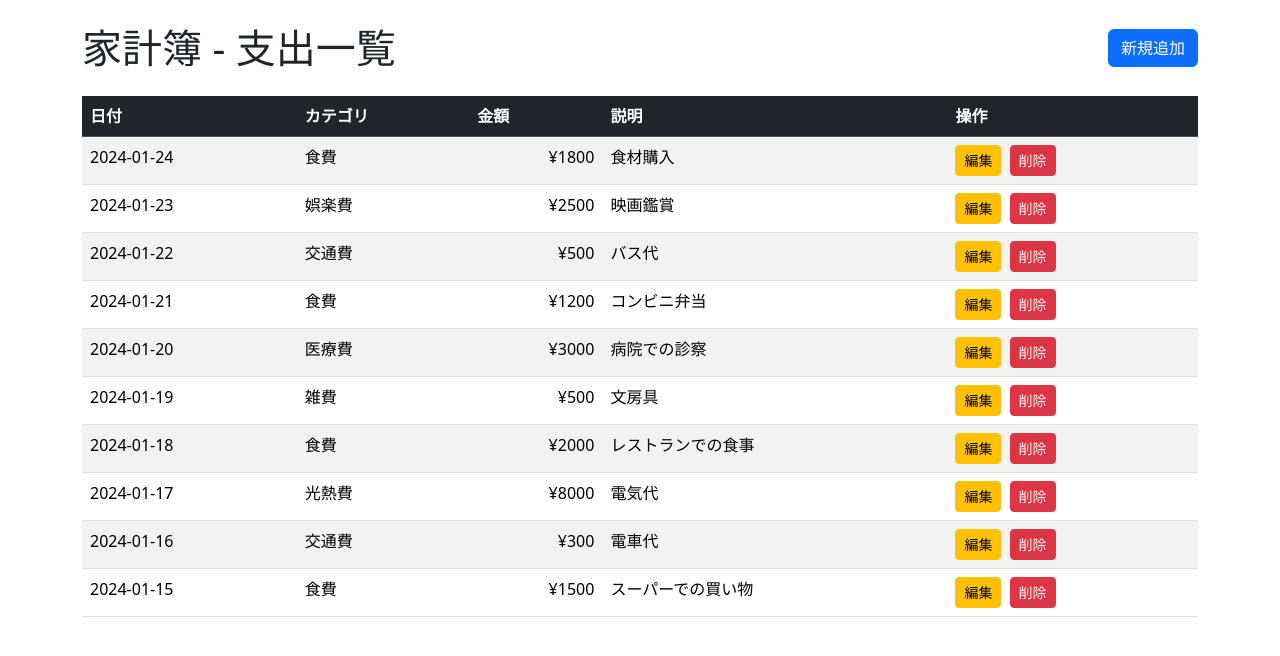
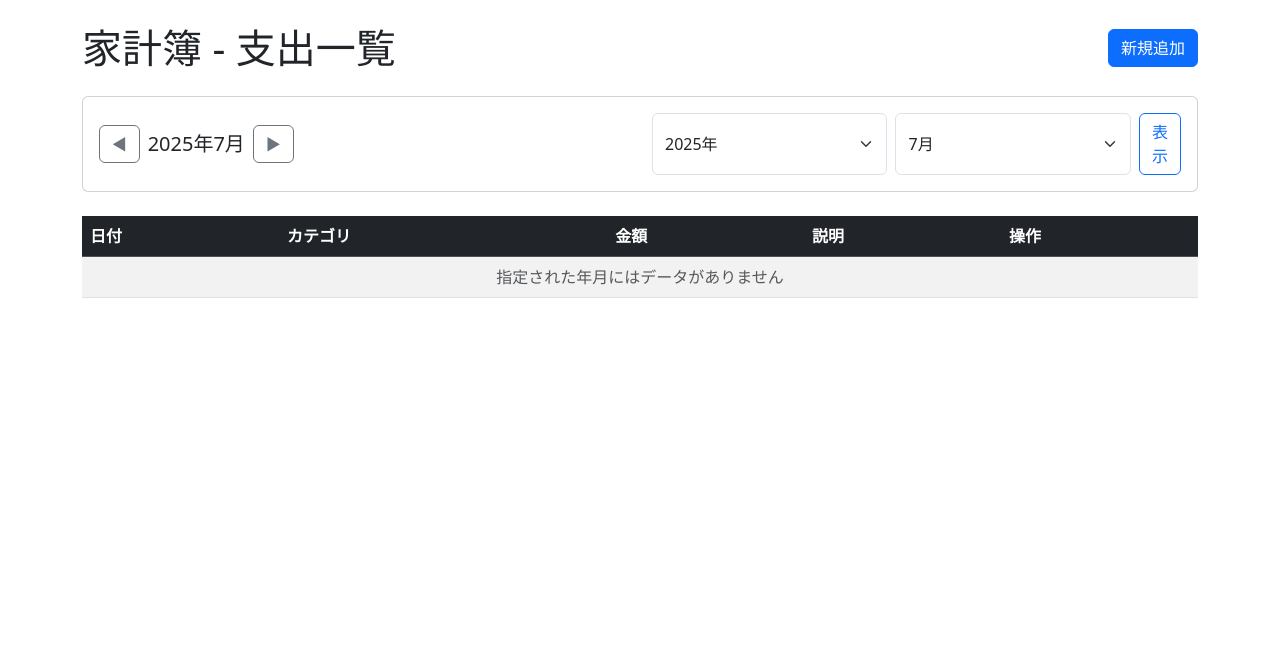
Before and after one commit to TakuyaFukumura/household-management, a Spring Boot app: page / in a window 1280 px wide. Shown: the part 58-714 px from the top of the page. Run offline with Spring Boot 4, Linux system fonts and the light colour scheme; data comes from the database, SQL or seed files in the repository.

Commit message:
指定年月のデータのみ表示する機能を実装 - 年月フィルタリング、ナビゲーションボタン、ドロップダウン選択に対応
Co-authored-by: TakuyaFukumura <53442938+TakuyaFukumura@users.noreply.github.com>

```diff
--- a/pom.xml
+++ b/pom.xml
@@ -5,7 +5,7 @@
 
     <groupId>com.example</groupId>
     <artifactId>household-management</artifactId>
-    <version>0.11.0</version>
+    <version>0.12.0</version>
 
     <parent>
         <groupId>org.springframework.boot</groupId>
--- a/src/main/java/com/example/controller/HouseholdExpenseController.java
+++ b/src/main/java/com/example/controller/HouseholdExpenseController.java
@@ -11,6 +11,7 @@ import org.springframework.web.bind.annotation.ModelAttribute;
 import org.springframework.web.bind.annotation.PathVariable;
 import org.springframework.web.bind.annotation.PostMapping;
 import org.springframework.web.bind.annotation.RequestMapping;
+import org.springframework.web.bind.annotation.RequestParam;
 
 import java.beans.PropertyEditorSupport;
 import java.time.LocalDate;
@@ -39,11 +40,36 @@ public class HouseholdExpenseController {
         });
     }
 
-    // 家計簿一覧表示
+    // 家計簿一覧表示（年月フィルタリング対応）
     @GetMapping
-    public String listExpenses(Model model) {
-        List<HouseholdExpense> expenses = householdExpenseService.getAllExpenses();
+    public String listExpenses(
+            @RequestParam(value = "year", required = false) Integer year,
+            @RequestParam(value = "month", required = false) Integer month,
+            Model model) {
+
+        // 年月が指定されていない場合は現在月を使用
+        LocalDate targetDate;
+        if (year == null || month == null) {
+            targetDate = LocalDate.now();
+        } else {
+            targetDate = LocalDate.of(year, month, 1);
+        }
+
+        List<HouseholdExpense> expenses = householdExpenseService.getExpensesByYearAndMonth(
+                targetDate.getYear(), targetDate.getMonthValue());
+
         model.addAttribute("expenses", expenses);
+        model.addAttribute("currentYear", targetDate.getYear());
+        model.addAttribute("currentMonth", targetDate.getMonthValue());
+
+        // 前月・次月の計算
+        LocalDate prevMonth = targetDate.minusMonths(1);
+        LocalDate nextMonth = targetDate.plusMonths(1);
+        model.addAttribute("prevYear", prevMonth.getYear());
+        model.addAttribute("prevMonth", prevMonth.getMonthValue());
+        model.addAttribute("nextYear", nextMonth.getYear());
+        model.addAttribute("nextMonth", nextMonth.getMonthValue());
+
         return "expenses/list";
     }
 
--- a/src/main/java/com/example/repository/HouseholdExpenseRepository.java
+++ b/src/main/java/com/example/repository/HouseholdExpenseRepository.java
@@ -2,6 +2,8 @@ package com.example.repository;
 
 import com.example.entity.HouseholdExpense;
 import org.springframework.data.jpa.repository.JpaRepository;
+import org.springframework.data.jpa.repository.Query;
+import org.springframework.data.repository.query.Param;
 import org.springframework.stereotype.Repository;
 
 import java.util.List;
@@ -11,4 +13,8 @@ public interface HouseholdExpenseRepository extends JpaRepository<HouseholdExpen
 
     // 支出日の降順でソートして全て取得
     List<HouseholdExpense> findAllByOrderByExpenseDateDescIdDesc();
+
+    // 指定年月の支出データを取得（支出日の降順でソート）
+    @Query("SELECT h FROM HouseholdExpense h WHERE YEAR(h.expenseDate) = :year AND MONTH(h.expenseDate) = :month ORDER BY h.expenseDate DESC, h.id DESC")
+    List<HouseholdExpense> findByYearAndMonthOrderByExpenseDateDescIdDesc(@Param("year") int year, @Param("month") int month);
 }
--- a/src/main/resources/templates/expenses/list.html
+++ b/src/main/resources/templates/expenses/list.html
@@ -13,6 +13,48 @@
         <div class="d-flex justify-content-between align-items-center mb-4">
             <h1 class="mb-0">家計簿 - 支出一覧</h1>
             <a th:href="@{/expenses/add}" class="btn btn-primary">新規追加</a>
+        </div>
+
+        <!-- 年月選択フィルター -->
+        <div class="card mb-4">
+            <div class="card-body">
+                <div class="row align-items-center">
+                    <div class="col-md-6">
+                        <div class="d-flex align-items-center">
+                            <!-- 前月ボタン -->
+                            <a th:href="@{/expenses(year=${prevYear}, month=${prevMonth})}" class="btn btn-outline-secondary me-2">
+                                <i class="bi bi-chevron-left"></i>◀
+                            </a>
+
+                            <!-- 現在の年月表示 -->
+                            <h5 class="mb-0 me-2" th:text="${currentYear} + '年' + ${currentMonth} + '月'"></h5>
+
+                            <!-- 次月ボタン -->
+                            <a th:href="@{/expenses(year=${nextYear}, month=${nextMonth})}" class="btn btn-outline-secondary">
+                                ▶<i class="bi bi-chevron-right"></i>
+                            </a>
+                        </div>
+                    </div>
+                    <div class="col-md-6">
+                        <!-- 年月直接指定フォーム -->
+                        <form th:action="@{/expenses}" method="get" class="d-flex">
+                            <select name="year" class="form-select me-2" th:value="${currentYear}">
+                                <option th:each="y : ${#numbers.sequence(2020, 2030)}"
+                                        th:value="${y}"
+                                        th:text="${y} + '年'"
+                                        th:selected="${y == currentYear}"></option>
+                            </select>
+                            <select name="month" class="form-select me-2" th:value="${currentMonth}">
+                                <option th:each="m : ${#numbers.sequence(1, 12)}"
+                                        th:value="${m}"
+                                        th:text="${m} + '月'"
+                                        th:selected="${m == currentMonth}"></option>
+                            </select>
+                            <button type="submit" class="btn btn-outline-primary">表示</button>
+                        </form>
+                    </div>
+                </div>
+            </div>
         </div>
 
         <div class="table-responsive">
@@ -40,7 +82,7 @@
                         </td>
                     </tr>
                     <tr th:if="${#lists.isEmpty(expenses)}">
-                        <td colspan="5" class="text-center text-muted">データがありません</td>
+                        <td colspan="5" class="text-center text-muted">指定された年月にはデータがありません</td>
                     </tr>
                 </tbody>
             </table>
```
Also changed, not shown: src/main/java/com/example/service/HouseholdExpenseService.java (+15 -0 lines).
